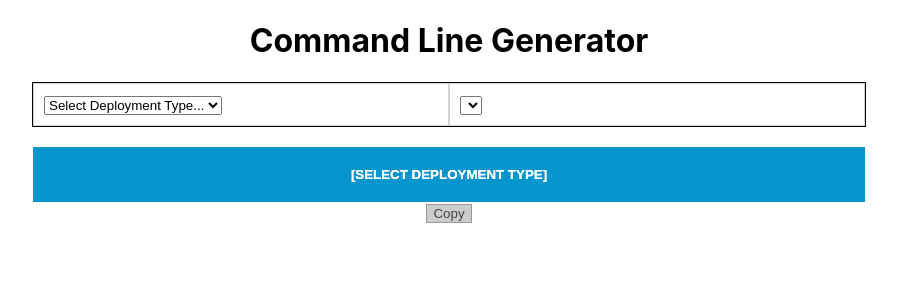
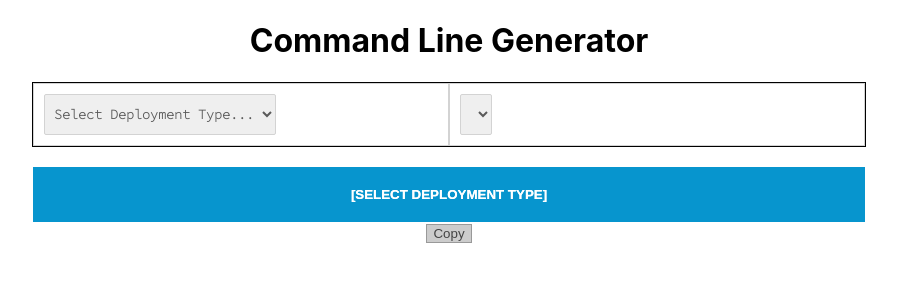
Before and after one commit to sourcegraph/support-generator, a React (Create React App) app: page / in a window 1280 px wide. Shown: the top 300 px of the page, without its empty margins (191-1088 px from the left). Built offline with nearby package versions, Linux system fonts and the light colour scheme.

Commit message:
style select boxes.

```diff
--- a/src/App.css
+++ b/src/App.css
@@ -1,3 +1,5 @@
+@import url('https://fonts.googleapis.com/css2?family=Source+Code+Pro:wght@200&display=swap');
+
 .App {
   text-align: center;
 }
--- a/src/Components/Action/Action.jsx
+++ b/src/Components/Action/Action.jsx
@@ -35,6 +35,7 @@ export default function Action({
                 command={setCommand}
                 hasNamespace={hasNamespace}
                 namespace={namespace}
+                class={`.${selectedAction}-dropdown`}
             />
         }
         {deploymentMap && deploymentMap[selectedAction] && deploymentMap[selectedAction]["option"] && (
--- a/src/Components/Deployment/Deployment.css
+++ b/src/Components/Deployment/Deployment.css
@@ -6,3 +6,21 @@
     width: 50%;
     text-align: left;
 }
+
+.deployment-dropdown {
+    color: rgb(90, 90, 90);
+    font-family: 'Source Code Pro', monospace;
+    font-weight: bold;
+    padding-top: 10px;
+    padding-bottom: 10px;
+    padding-left: 5px;
+    padding-right: 5px;
+    outline: none;
+    border: 1px solid lightgray;
+    border-radius: 2px;
+}
+
+.deployment-options {
+    font-family: 'Source Code Pro', monospace;
+    font-weight: bold;
+}
--- a/src/Components/Deployment/Deployment.jsx
+++ b/src/Components/Deployment/Deployment.jsx
@@ -14,6 +14,7 @@ export default function Deployment({
         <div className="deployment-container">
             <div className="deployment-type">
                 <select
+                    className="deployment-dropdown"
                     onChange={(e) => {
                         setSelectedDeployment(e.target.value)
                         setNamespace("")
@@ -23,10 +24,10 @@ export default function Deployment({
                     defaultValue={selectedDeployment}
                     value={selectedDeployment}
                 >
-                    <option value="select-deployment">Select Deployment Type...</option>
-                    <option value="Docker">Docker</option>
-                    <option value="Docker Compose">Docker Compose</option>
-                    <option value="Kubernetes">Kubernetes</option>
+                    <option className="deployment-options" value="select-deployment">Select Deployment Type...</option>
+                    <option className="deployment-options" value="Docker">Docker</option>
+                    <option className="deployment-options" value="Docker Compose">Docker Compose</option>
+                    <option className="deployment-options" value="Kubernetes">Kubernetes</option>
                 </select>
             </div>
 
--- a/src/Components/UI/Dropdown.css
+++ b/src/Components/UI/Dropdown.css
@@ -0,0 +1,12 @@
+.action-dropdown {
+    color: rgb(90, 90, 90);
+    font-family: 'Source Code Pro', monospace;
+    font-weight: bold;
+    padding-top: 10px;
+    padding-bottom: 10px;
+    padding-left: 5px;
+    padding-right: 5px;
+    outline: none;
+    border: 1px solid lightgray;
+    border-radius: 2px;
+}
--- a/src/Components/UI/Dropdown.jsx
+++ b/src/Components/UI/Dropdown.jsx
@@ -3,6 +3,9 @@ import { useEffect } from 'react';
 
 // ANCHOR Internal Modules
 import DropdownOption from './DropdownOption';
+
+// ANCHOR CSS
+import './Dropdown.css';
 
 export default function Dropdown({
     defaultValue,
@@ -58,8 +61,9 @@ export default function Dropdown({
     );
 
     return (
-        <div className="deployment-type">
+        <div>
             <select
+                className="action-dropdown"
                 onChange={(e) => {
                     setSelectedAction(e.target.value);
                     setOption("")
```
Also changed, not shown: 1 other file (tests, documents, lock files or other folders).
